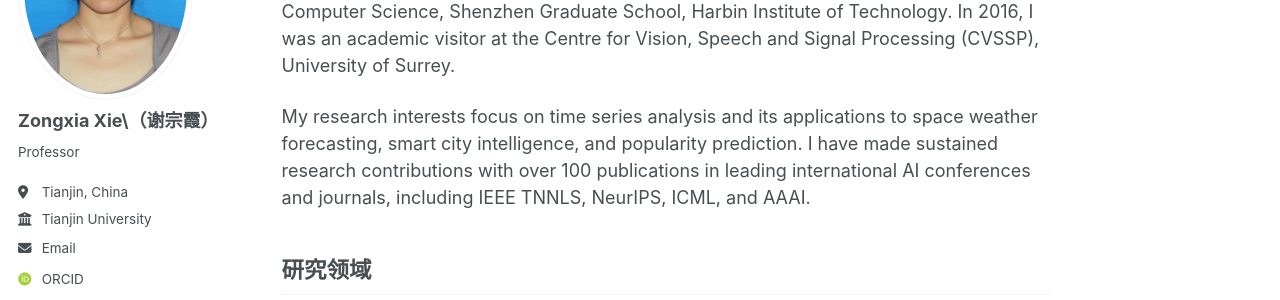
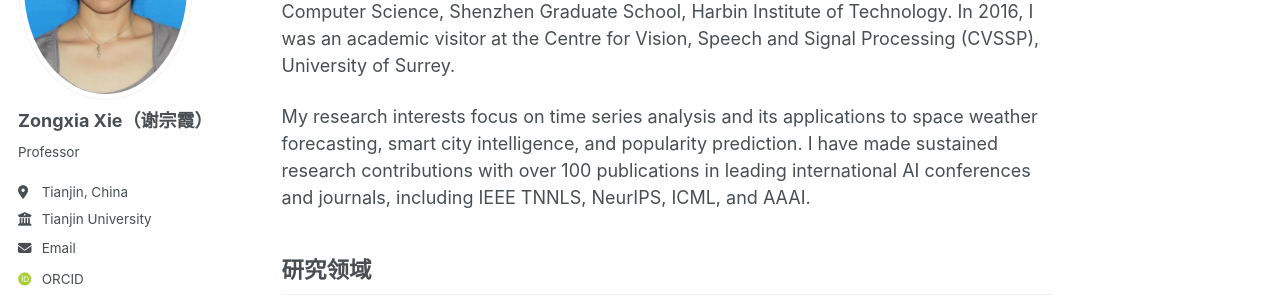
Before and after one commit to tjuts/xie-zongxia.github.io, a Jekyll site: the page built from _pages/about.md, in a window 1280 px wide. Shown: the part 226-526 px from the top of the page. Built offline with Jekyll 4.4.1, drawn with Linux system fonts in a browser that asks for light colours; some web fonts are replaced; a script bundle is joined from its source files by our own code; library files that are not in the unit come from our copies.

```diff
--- a/_config.yml
+++ b/_config.yml
@@ -24,7 +24,7 @@ repository               : "academicpages/academicpages.github.io"
 author:
   # Biographic information
   avatar           : "profile.JPG"
-  name             : "Zongxia Xie\\（谢宗霞）"
+  name             : "Zongxia Xie（谢宗霞）"
   pronouns         :  # example: "she/her"
   bio              : "Professor"
   location         : "Tianjin, China"
```
